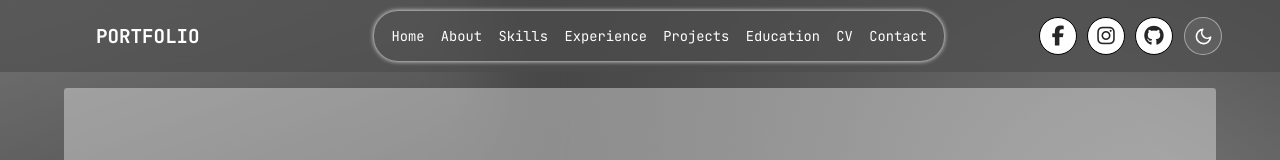
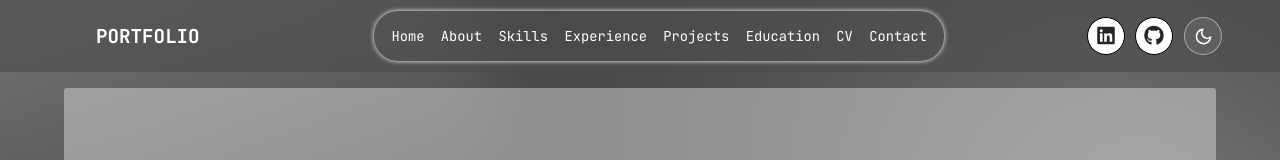
Before and after one commit to Mouri4/Graphic-Design-Portfolio, a plain HTML site: page index.html in a window 1280 px wide. Shown: the top 160 px of the page. Drawn offline with nearby package versions, Linux system fonts and the light colour scheme; a script that the page names is missing; a web font is replaced by a local one.

Commit message:
Update social media links in index.html
Removed Instagram link and adjusted LinkedIn link.

```diff
--- a/index.html
+++ b/index.html
@@ -105,10 +105,7 @@
           <div class="nav-right">
             <ul class="social-list">
               <li>
-                <a href="#" data-social="facebook" aria-label="Facebook"><i class="fa-brands fa-facebook-f icon"></i></a>
-              </li>
-              <li>
-                <a href="#" data-social="instagram" aria-label="Instagram"><i class="fa-brands fa-instagram icon"></i></a>
+                <a href="#" data-social="linkedin" aria-label="linkedin"><i class="fa-brands fa-linkedin icon"></i></a>
               </li>
               <li>
                 <a href="#" data-social="github" aria-label="GitHub"><i class="fa-brands fa-github icon"></i></a>
```
